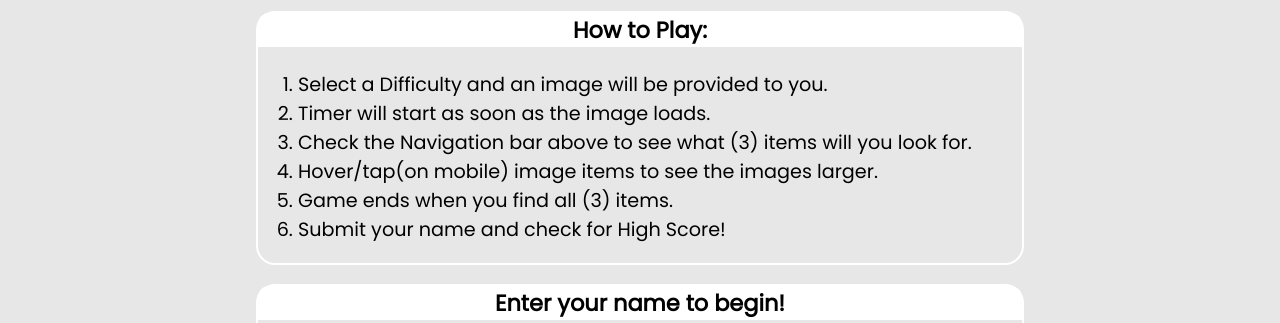
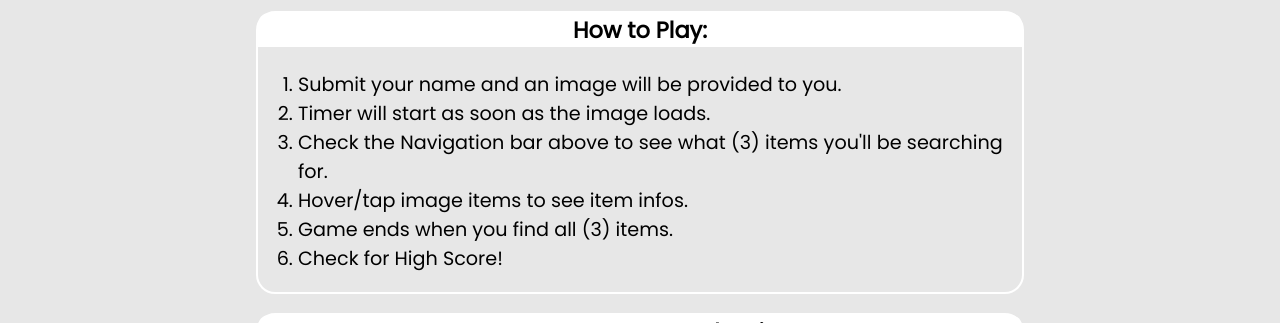
Before and after one commit to maj-rf/photo-tagging-app, a React (Create React App) app: page /#/ in a window 1280 px wide. Shown: the part 166-489 px from the top of the page. Built offline with nearby package versions, Linux system fonts and the light colour scheme; no server answers; the database is empty.

Commit message:
brought the userState to Leaderboard so that fetch renders everytime the leaderboard is mounted

```diff
--- a/src/components/RouteSwitch.js
+++ b/src/components/RouteSwitch.js
@@ -6,7 +6,7 @@ import Leaderboard from './pages/Leaderboard';
 import { useState, useEffect } from 'react';
 import shuffle from './helpers/shuffle';
 import easy from './helpers/data';
-import { fetchAnswers, fetchUsers, submitUser } from './firebase/firebase';
+import { fetchAnswers, submitUser } from './firebase/firebase';
 import { getCurrentTime } from './utils/utils';
 export default function RouteSwitch() {
   const [easyItems, setEasyItems] = useState(['x']);
@@ -14,11 +14,9 @@ export default function RouteSwitch() {
   const [answers, setAnswers] = useState([]);
   const [name, setName] = useState('');
   const [startTime, setStartTime] = useState(0);
-  const [users, setUsers] = useState([]);
 
   useEffect(() => {
     fetchAnswers(setAnswers);
-    fetchUsers(setUsers);
     console.log('fetching');
   }, []);
 
@@ -89,10 +87,7 @@ export default function RouteSwitch() {
               />
             }
           ></Route>
-          <Route
-            path="/leaderboard"
-            element={<Leaderboard users={users} />}
-          ></Route>
+          <Route path="/leaderboard" element={<Leaderboard />}></Route>
         </Routes>
       </BrowserRouter>
     </div>
--- a/src/components/pages/App.js
+++ b/src/components/pages/App.js
@@ -82,15 +82,15 @@ function App(props) {
       <StyledSection>
         <h3>How to Play:</h3>
         <ol>
-          <li>Select a Difficulty and an image will be provided to you.</li>
+          <li>Submit your name and an image will be provided to you.</li>
           <li>Timer will start as soon as the image loads.</li>
           <li>
-            Check the Navigation bar above to see what (3) items will you look
-            for.
+            Check the Navigation bar above to see what (3) items you'll be
+            searching for.
           </li>
-          <li>Hover/tap(on mobile) image items to see the images larger.</li>
+          <li>Hover/tap image items to see item infos.</li>
           <li>Game ends when you find all (3) items.</li>
-          <li>Submit your name and check for High Score!</li>
+          <li>Check for High Score!</li>
         </ol>
       </StyledSection>
       <AnotherSection>
--- a/src/components/pages/Leaderboard.js
+++ b/src/components/pages/Leaderboard.js
@@ -1,5 +1,7 @@
+import { useEffect, useState } from 'react';
 import styled from 'styled-components';
 import { calculateFinalScore } from '../utils/utils';
+import { fetchUsers } from '../firebase/firebase';
 const StyledSection = styled.section`
   display: flex;
   flex-direction: column;
@@ -7,8 +9,14 @@ const StyledSection = styled.section`
   padding-top: 10em;
 `;
 
-export default function Leaderboard(props) {
-  let sorted = [...props.users].sort((a, b) => {
+export default function Leaderboard() {
+  const [users, setUsers] = useState([]);
+
+  useEffect(() => {
+    fetchUsers(setUsers);
+  }, []);
+
+  let sorted = [...users].sort((a, b) => {
     return a.timeEnd - a.timeStart - (b.timeEnd - b.timeStart);
   });
   return (
```
